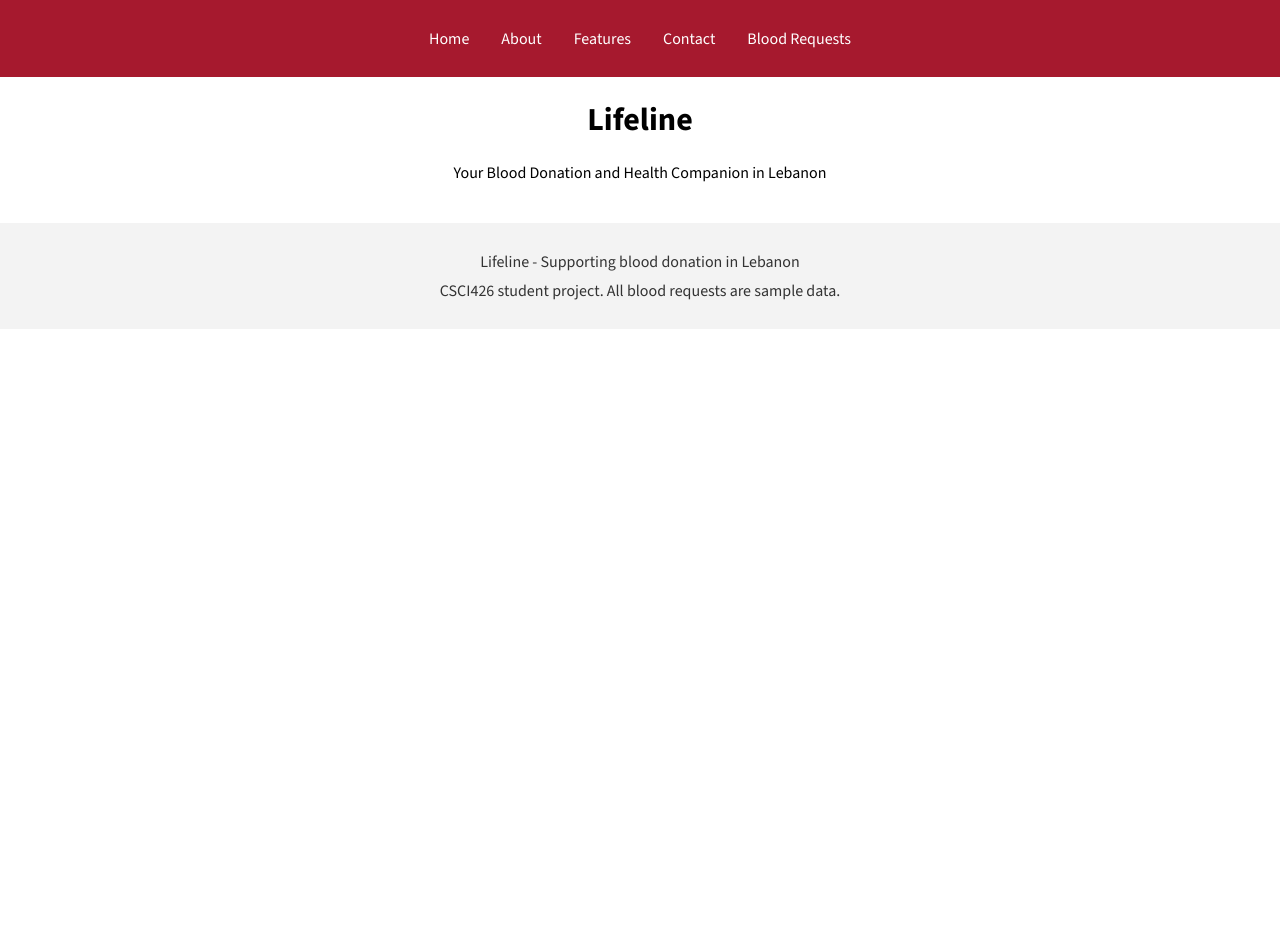
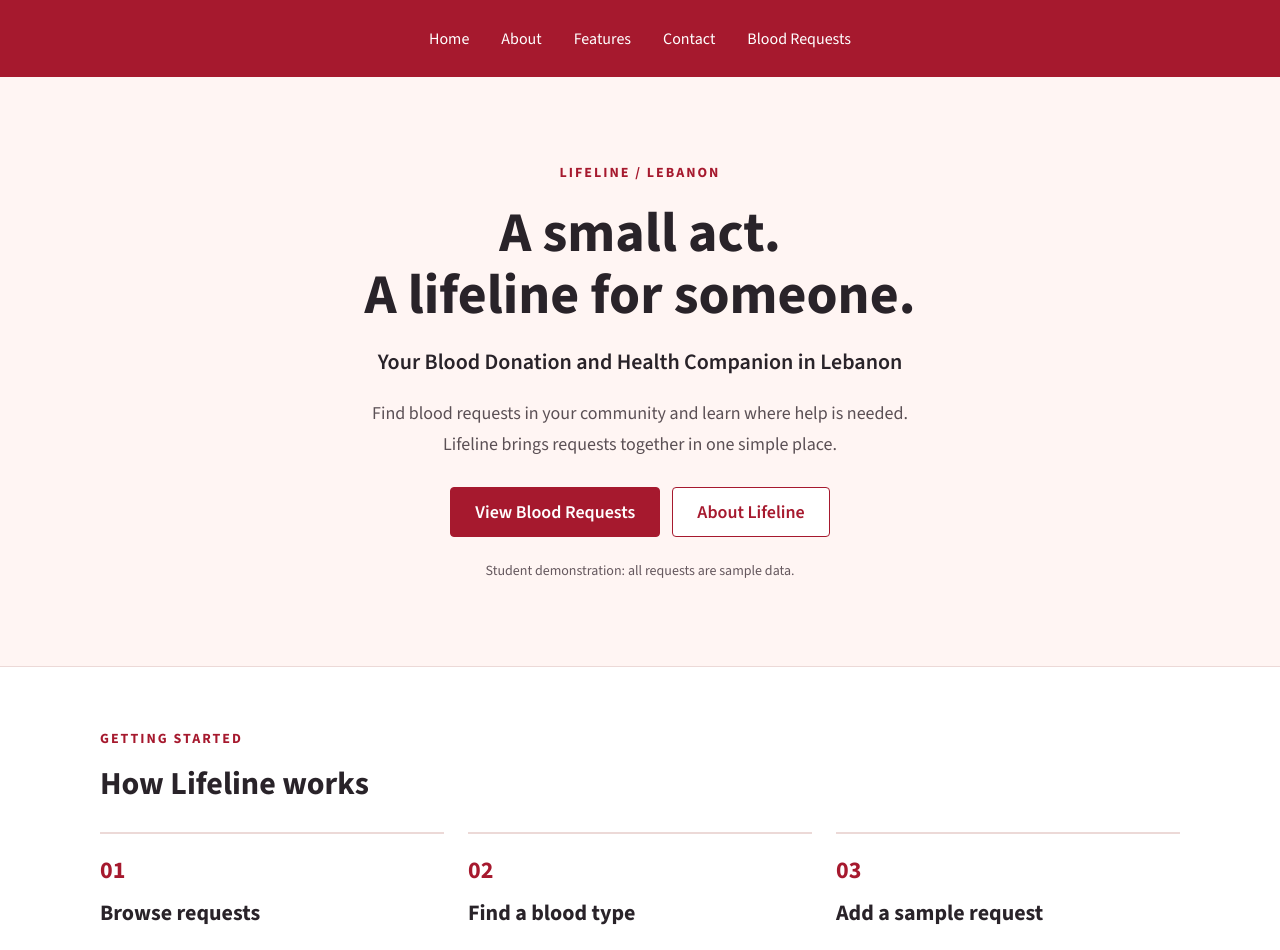
Before and after one commit to HusseinHraibi/LifeLine, a React (Create React App) app: page / in a window 1280 px wide. Shown: the top 950 px of the page. Before the commit the page ends 800 px from the top, so only its background shows below. Built offline with nearby package versions, Linux system fonts and the light colour scheme.

Commit message:
Build Lifeline home page

```diff
--- a/src/pages/Home.js
+++ b/src/pages/Home.js
@@ -1,10 +1,47 @@
+import { Link } from 'react-router-dom';
+import '../styles/Home.css';
+
 function Home() {
-    return (
-      <main>
-        <h1>Lifeline</h1>
-        <p>Your Blood Donation and Health Companion in Lebanon</p>
-      </main>
-    );
-  }
+  return (
+    <main className="home">
+      <section className="home-intro">
+        <p className="home-label">LIFELINE / LEBANON</p>
+        <h1>A small act.<br />A lifeline for someone.</h1>
+        <p className="home-tagline">Your Blood Donation and Health Companion in Lebanon</p>
+        <p className="home-description">
+          Find blood requests in your community and learn where help is needed.
+          Lifeline brings requests together in one simple place.
+        </p>
+        <div className="home-actions">
+          <Link className="home-primary-link" to="/requests">View Blood Requests</Link>
+          <Link className="home-secondary-link" to="/about">About Lifeline</Link>
+        </div>
+        <p className="home-demo-note">Student demonstration: all requests are sample data.</p>
+      </section>
 
-  export default Home;
+      <section className="home-how" aria-labelledby="how-heading">
+        <p className="home-label">GETTING STARTED</p>
+        <h2 id="how-heading">How Lifeline works</h2>
+        <div className="home-steps">
+          <article className="home-step">
+            <span className="home-step-number">01</span>
+            <h3>Browse requests</h3>
+            <p>Explore sample blood requests and see the blood type and location for each one.</p>
+          </article>
+          <article className="home-step">
+            <span className="home-step-number">02</span>
+            <h3>Find a blood type</h3>
+            <p>Filter the requests by blood type to find the information you are looking for.</p>
+          </article>
+          <article className="home-step">
+            <span className="home-step-number">03</span>
+            <h3>Add a sample request</h3>
+            <p>Try the request form and add an example to the list during your visit.</p>
+          </article>
+        </div>
+      </section>
+    </main>
+  );
+}
+
+export default Home;
--- /dev/null
+++ b/src/styles/Home.css
@@ -0,0 +1,137 @@
+.home {
+  color: #292329;
+  text-align: left;
+}
+
+.home-intro {
+  padding: 72px 24px;
+  background-color: #fff5f3;
+  border-bottom: 1px solid #ecd9d7;
+  text-align: center;
+}
+
+.home-label {
+  color: #a6192e;
+  font-size: 14px;
+  font-weight: 700;
+  letter-spacing: 2px;
+}
+
+.home-intro h1 {
+  margin: 20px 0;
+  font-size: 56px;
+  line-height: 1.1;
+}
+
+.home-tagline {
+  font-size: 22px;
+  font-weight: 600;
+}
+
+.home-description {
+  max-width: 560px;
+  margin: 20px auto;
+  font-size: 18px;
+  line-height: 1.7;
+  color: #5b5055;
+}
+
+.home-actions {
+  display: flex;
+  justify-content: center;
+  flex-wrap: wrap;
+  gap: 12px;
+  margin-top: 28px;
+}
+
+.home-actions a {
+  padding: 12px 24px;
+  border: 1px solid #a6192e;
+  border-radius: 4px;
+  font-size: 18px;
+  font-weight: 600;
+  text-decoration: none;
+}
+
+.home-primary-link {
+  background-color: #a6192e;
+  color: white;
+}
+
+.home-secondary-link {
+  background-color: white;
+  color: #a6192e;
+}
+
+.home-actions a:hover {
+  background-color: #781224;
+  color: white;
+}
+
+.home-actions a:focus-visible {
+  outline: 3px solid #292329;
+  outline-offset: 4px;
+}
+
+.home-demo-note {
+  margin-top: 24px;
+  font-size: 14px;
+  color: #65585e;
+}
+
+.home-how {
+  max-width: 1080px;
+  margin: 0 auto;
+  padding: 48px 24px;
+}
+
+.home-how h2 {
+  margin: 12px 0 28px;
+  font-size: 32px;
+}
+
+.home-steps {
+  display: flex;
+  gap: 24px;
+}
+
+.home-step {
+  flex: 1;
+  padding-top: 20px;
+  border-top: 2px solid #ecd9d7;
+}
+
+.home-step-number {
+  color: #a6192e;
+  font-size: 24px;
+  font-weight: 700;
+}
+
+.home-step h3 {
+  margin: 12px 0;
+  font-size: 22px;
+}
+
+.home-step p {
+  color: #5b5055;
+  font-size: 18px;
+  line-height: 1.6;
+}
+
+@media (max-width: 600px) {
+  .home-intro {
+    padding: 48px 20px;
+  }
+
+  .home-intro h1 {
+    font-size: 38px;
+  }
+
+  .home-tagline {
+    font-size: 20px;
+  }
+
+  .home-steps {
+    flex-direction: column;
+  }
+}
```
